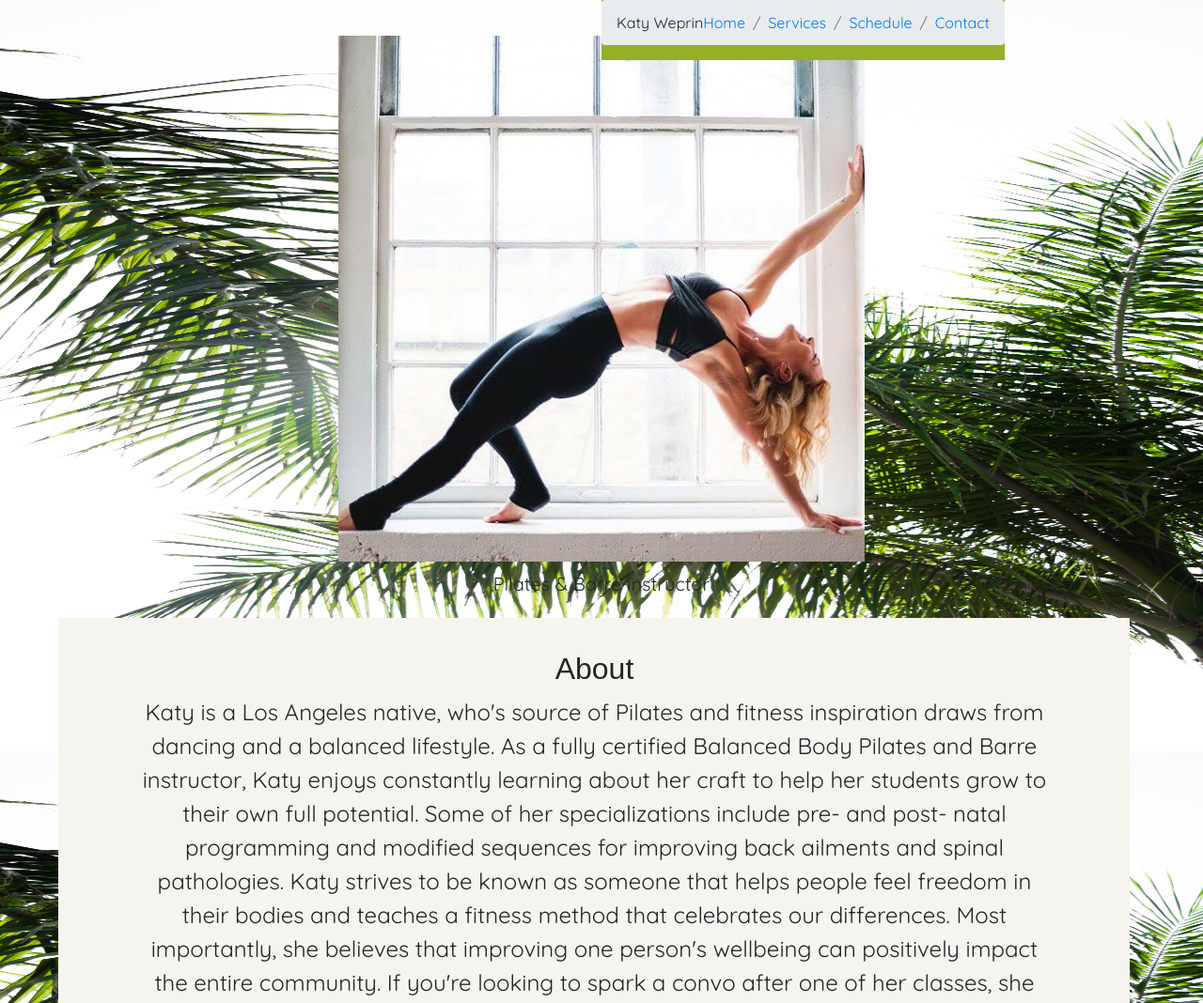
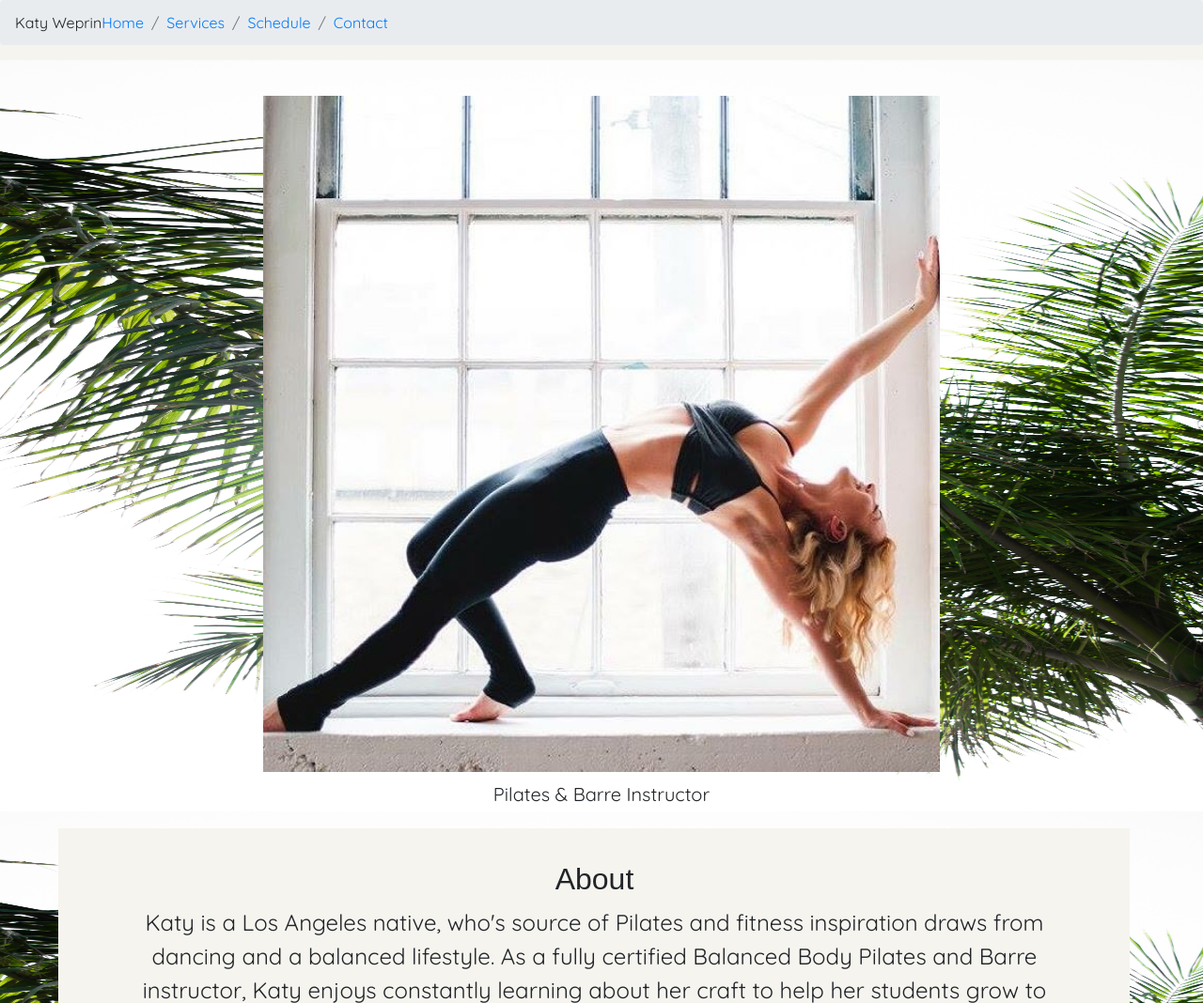
Before and after one commit to elowskya/code-playground, a PHP site: page / in a window 1280 px wide. Shown: the top 1068 px of the page at 94% size. Run offline with PHP 8.4, Linux system fonts and the light colour scheme.

Commit message:
updated breadcrumbs

```diff
--- a/public/css/style.css
+++ b/public/css/style.css
@@ -4,11 +4,17 @@ header {
     color: black;
 }
 
-navbar {
+/* .breadcrumb {
+     background-color: #94B026;
+     position: fixed;
+
+} */
+
+nav {
     position: fixed;
     /* widows: 100%; */
     background-color: #94B026;
-    /* position: center; */
+    position: center;
     /* margin-bottom: 2%; */
 }
 
@@ -77,7 +83,7 @@ p {
 }
 
 .indexImage {
-    height: 70vh;
+    height: 90vh;
 }
 
 .card-title {
```
